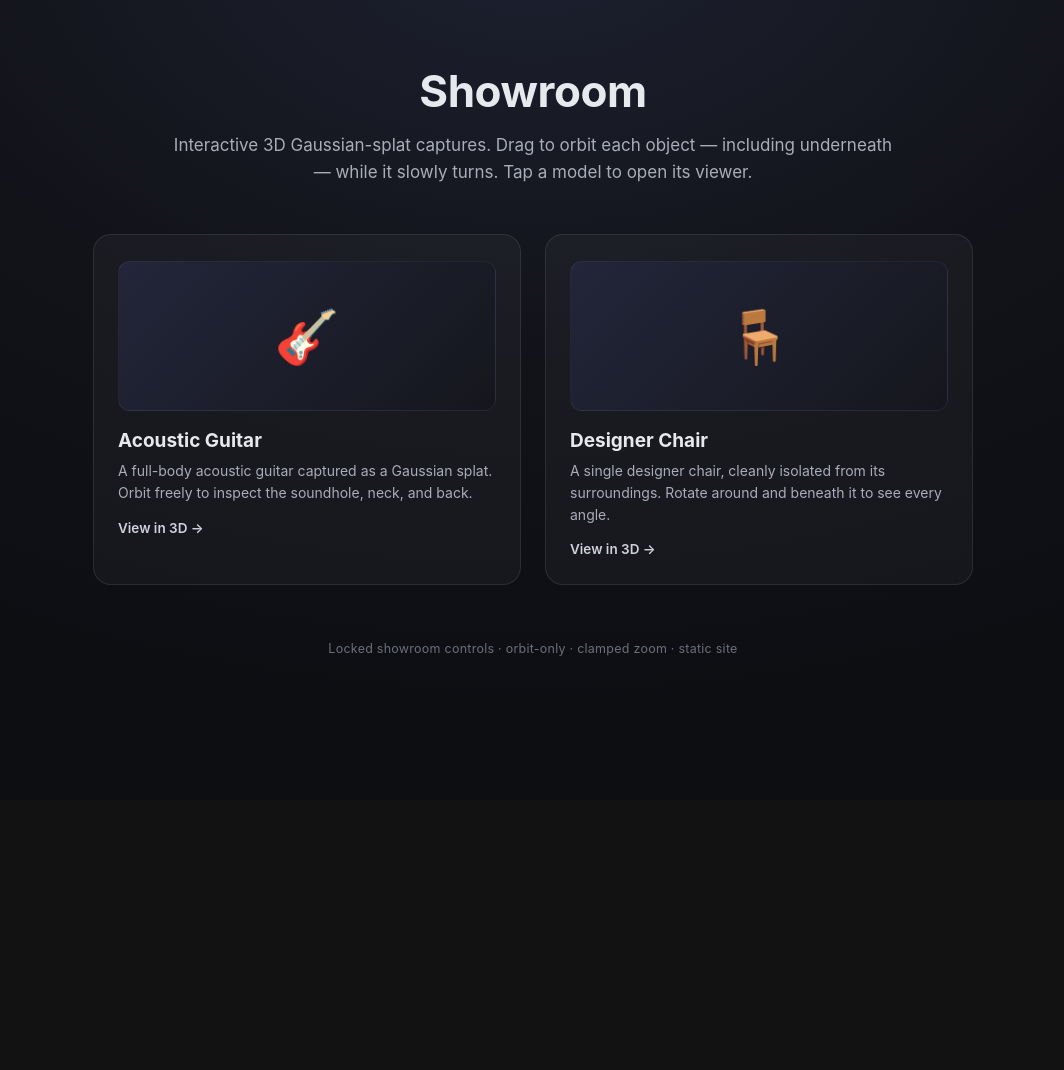
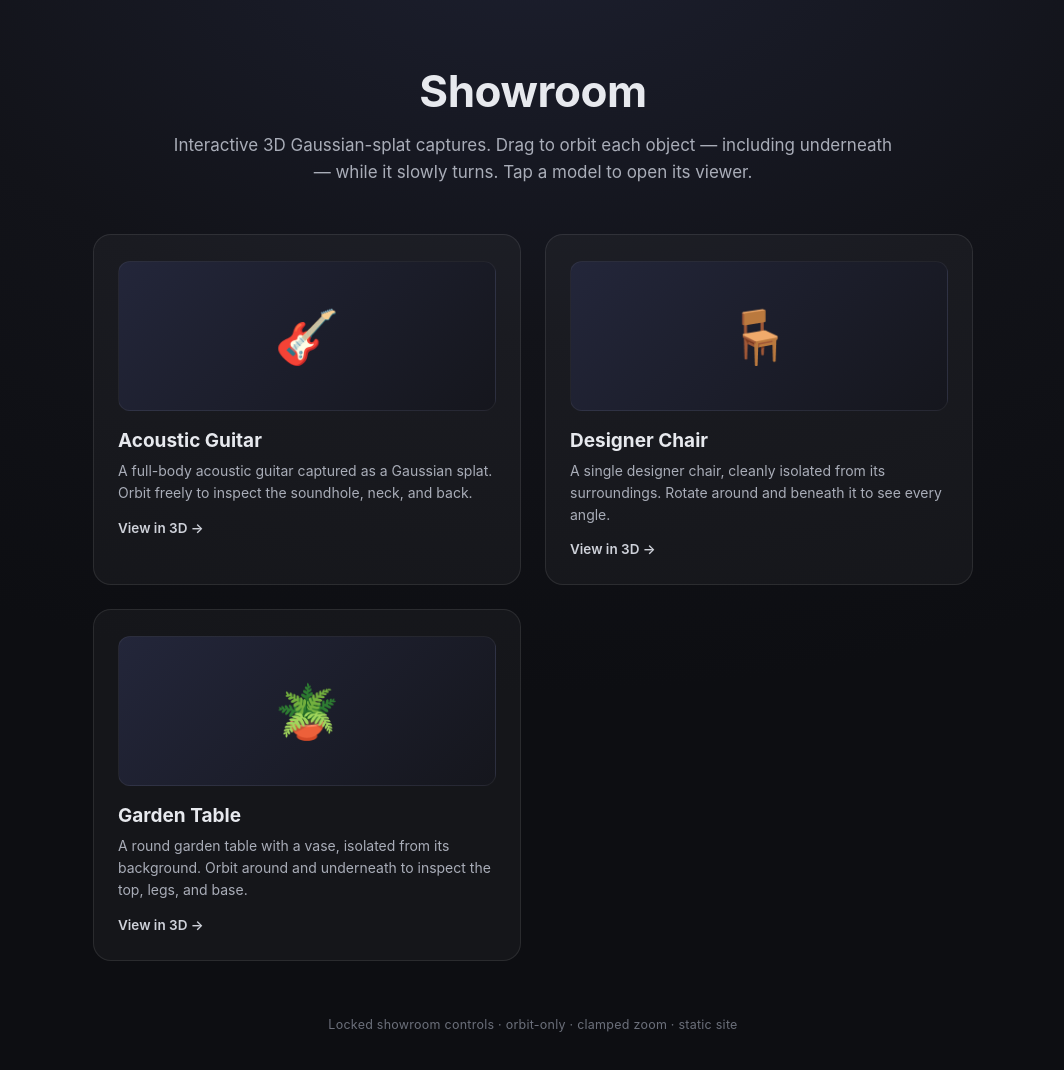
Before and after one commit to ekontoTURBO/gs-showroom, a plain HTML site: page index.html in a window 1280 px wide. Shown: the whole page, without its empty margins (107-1171 px from the left). Before the commit the page ends 800 px from the top, so only its background shows below. Drawn offline with Linux system fonts and the light colour scheme.

Commit message:
add garden table (background-removed, auto-oriented) to showroom
Co-Authored-By: Claude Opus 4.8 (1M context) <noreply@anthropic.com>

```diff
--- a/index.html
+++ b/index.html
@@ -68,6 +68,13 @@
       <p>A single designer chair, cleanly isolated from its surroundings. Rotate around and beneath it to see every angle.</p>
       <span class="cta">View in 3D &rarr;</span>
     </a>
+
+    <a class="card" href="./viewer.html?model=garden">
+      <div class="thumb">&#129716;</div>
+      <h2>Garden Table</h2>
+      <p>A round garden table with a vase, isolated from its background. Orbit around and underneath to inspect the top, legs, and base.</p>
+      <span class="cta">View in 3D &rarr;</span>
+    </a>
   </main>
 
   <footer>Locked showroom controls &middot; orbit-only &middot; clamped zoom &middot; static site</footer>
```
Also changed, not shown: viewer.html (+2 -1 lines), 1 other file.
